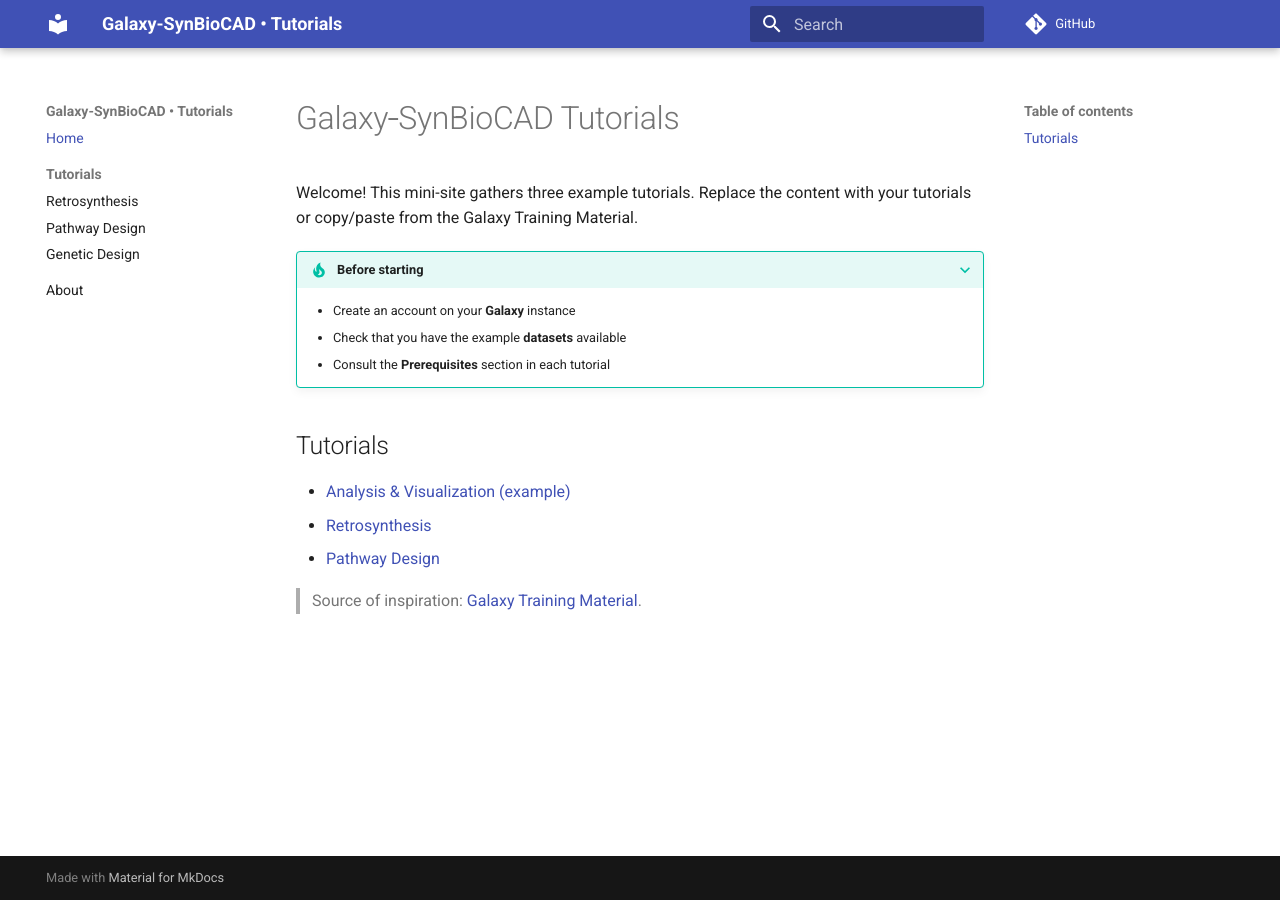
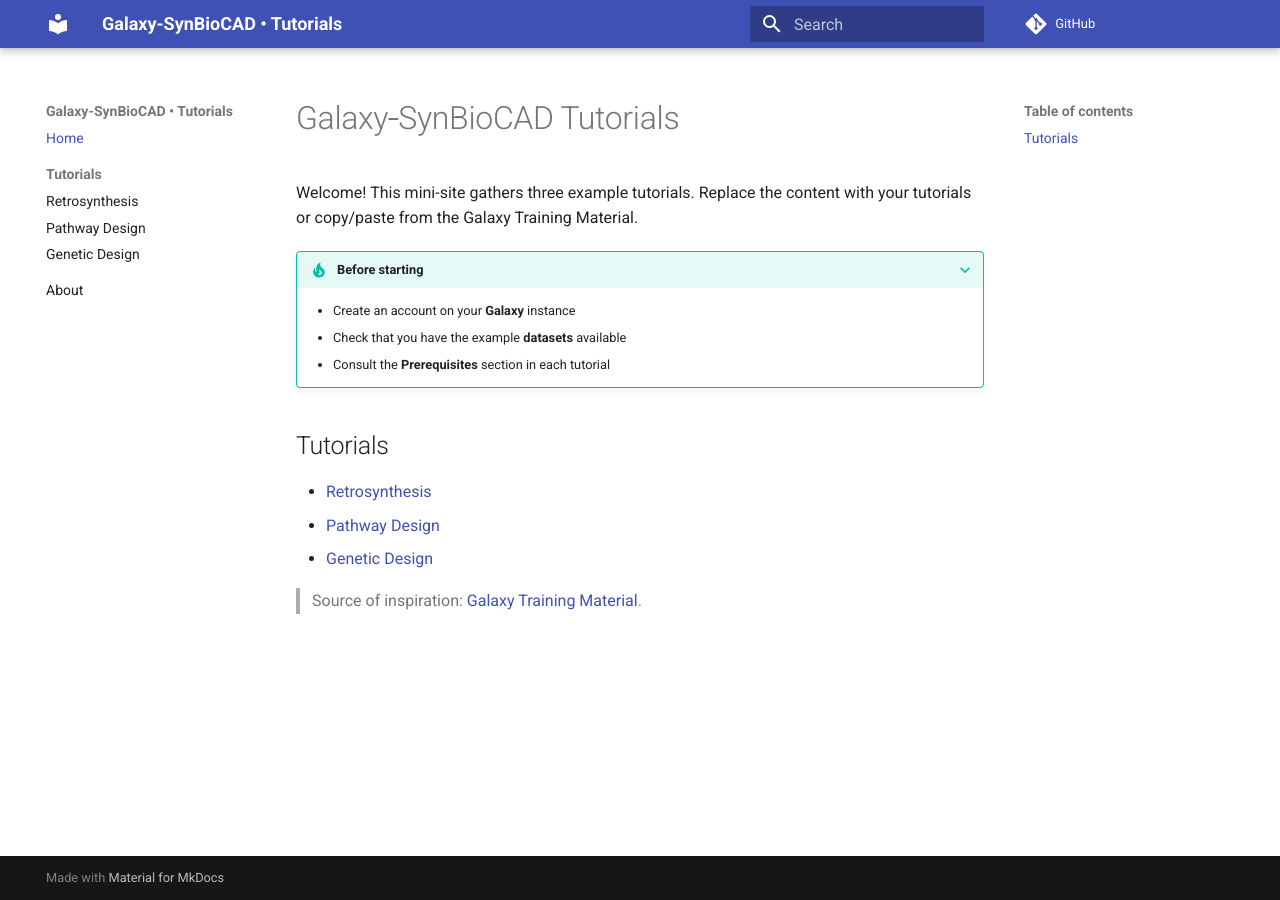
Before and after one commit to breakthewall/galaxy-synbiocad-tutos, an MkDocs documentation site: the page built from docs/index.md, in a window 1280 px wide. Built offline with MkDocs 1.6.1 and Material for MkDocs 9.7.7, drawn with Linux system fonts in a browser that asks for light colours; comment, search, counter and statistics services are not loaded.

Commit message:
feat(genetic-design): adds empty tuto

```diff
--- a/docs/index.md
+++ b/docs/index.md
@@ -10,8 +10,8 @@ or copy/paste from the Galaxy Training Material.
 
 ## Tutorials
 
-- [Analysis & Visualization (example)](tuto-3.md)
 - [Retrosynthesis](tuto-1-retrosynthesis.md)
 - [Pathway Design](tuto-2-pathway-analysis.md)
+- [Genetic Design](tuto-3-genetic-design.md)
 
 > Source of inspiration: [Galaxy Training Material](https://github.com/galaxyproject/training-material).
```
Also changed, not shown: docs/tuto-3-genetic-design.md (added, +1 -0 lines), docs/tuto-3.md (deleted, +0 -3 lines).
